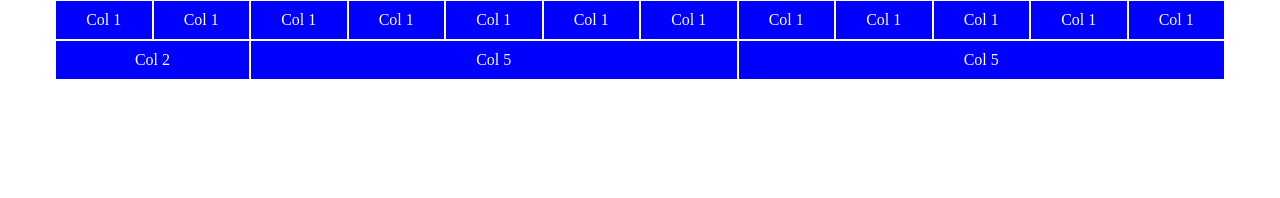
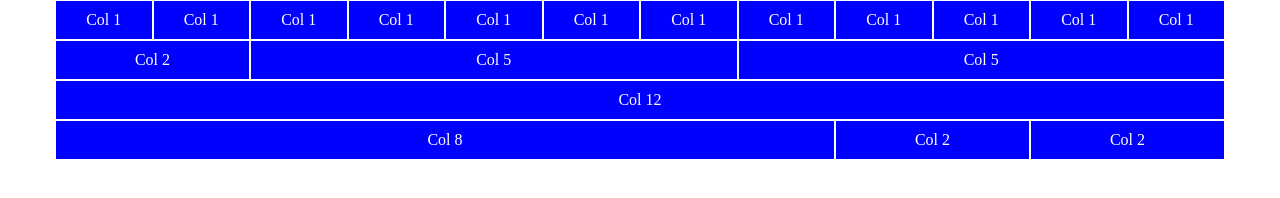
Before and after one commit to Angelo31294/html-css-12bool, a plain HTML site: page index.html in a window 1280 px wide. Drawn offline with Linux system fonts and the light colour scheme.

Commit message:
Agg. Row 3rd & 4th

```diff
--- a/index.html
+++ b/index.html
@@ -95,8 +95,40 @@
                 </div>
             </div>
             <!-- /2nd Row -->
+
             <!-- 3rd Row -->
+            <div class="container">
+                <div class="row">
+                    <div class="col-12">
+                        <div class="box">
+                            Col 12
+                        </div>
+                    </div>
+                </div>
+            </div>
             <!-- /3rd Row -->
+
+            <!-- 4th Row -->
+            <div class="container">
+                <div class="row">
+                    <div class="col-8">
+                        <div class="box">
+                            Col 8
+                        </div>
+                    </div>
+                    <div class="col-2">
+                        <div class="box">
+                            Col 2
+                        </div>
+                    </div>
+                    <div class="col-2">
+                        <div class="box">
+                            Col 2
+                        </div>
+                    </div>
+                </div>
+            </div>
+            <!-- /4th Row -->
         </div>
     </body>
 </html>
```
